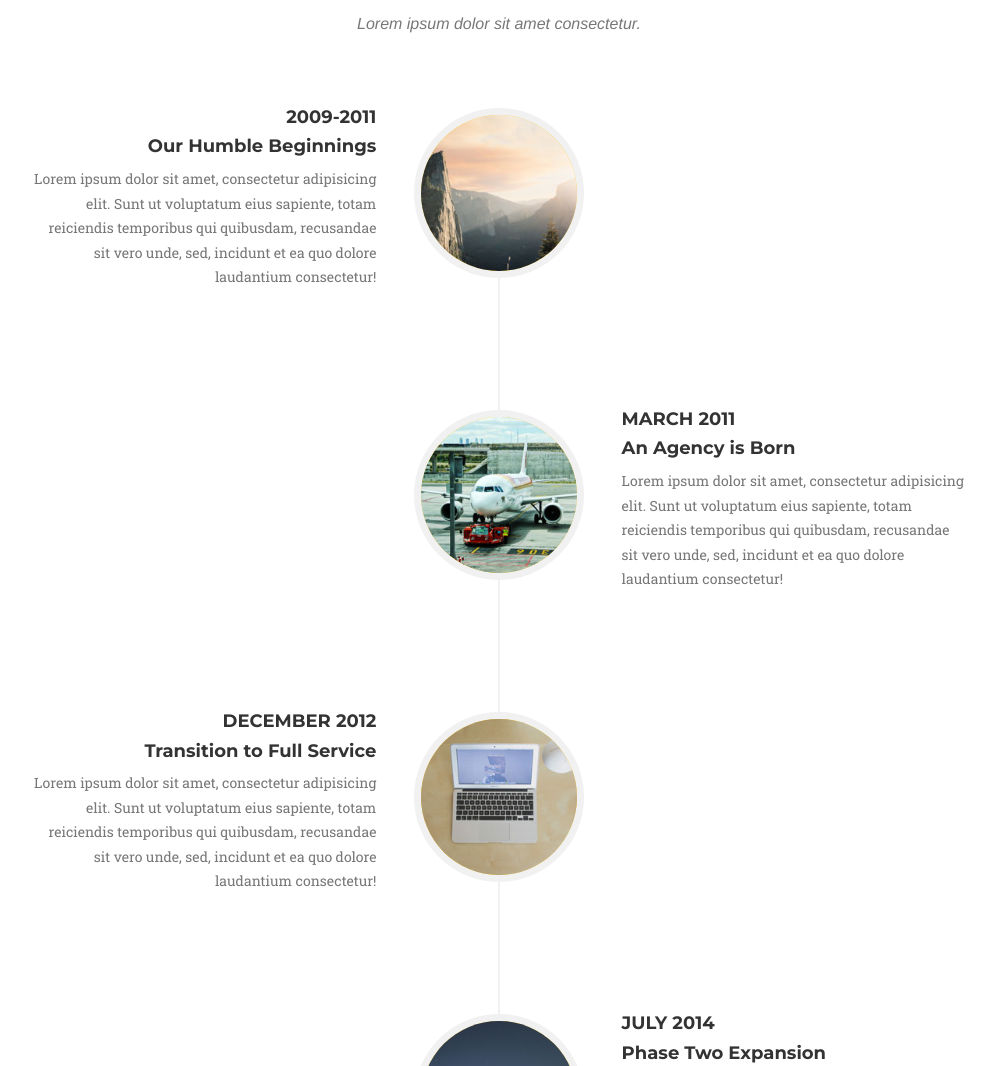
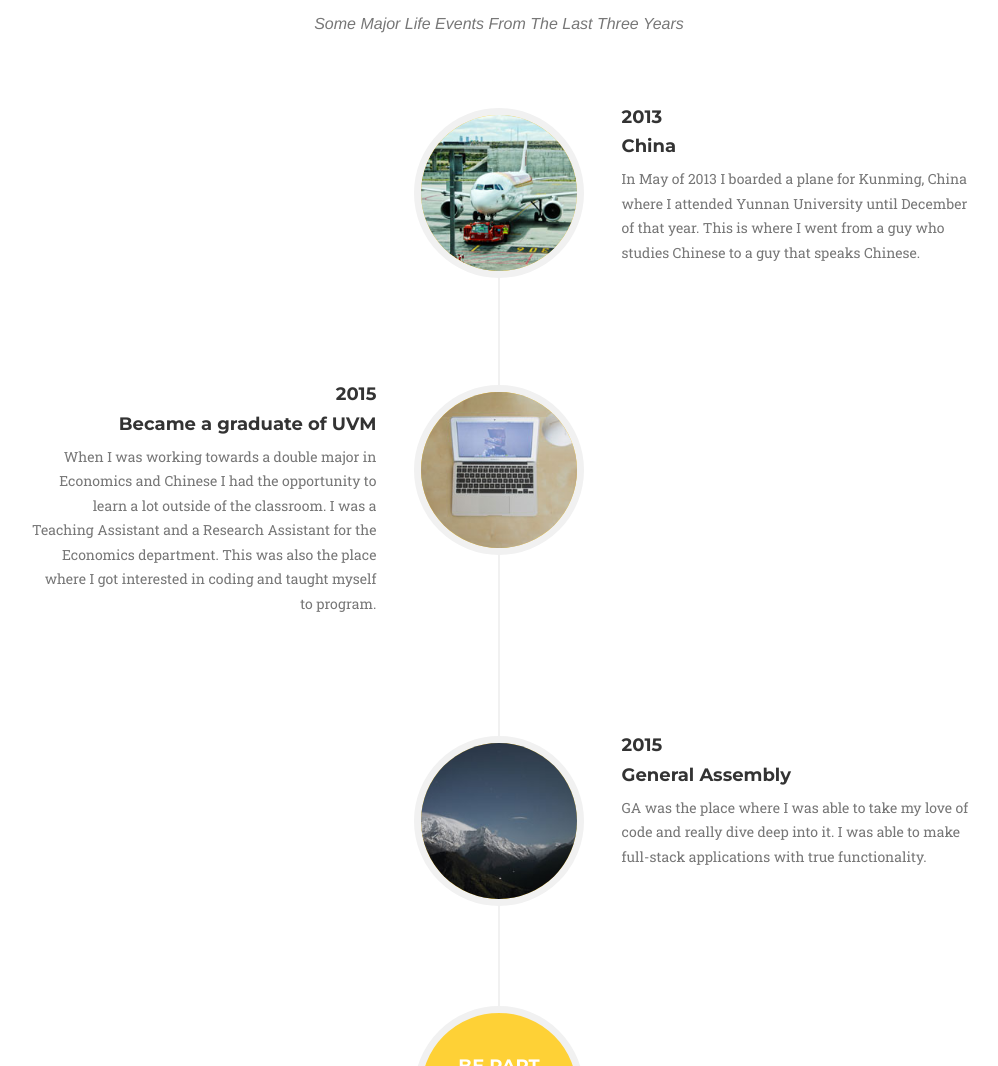
Before and after one commit to joebegley15/About, a plain HTML site: page index.html in a window 1280 px wide. Shown: the part 2940-4006 px from the top of the page, without its empty margins (141-1139 px from the left). Drawn offline with nearby package versions, Linux system fonts and the light colour scheme; a web font is replaced by a local one.

Commit message:
Updated the About Me section and linked to social media.

```diff
--- a/index.html
+++ b/index.html
@@ -224,37 +224,23 @@
             <div class="row">
                 <div class="col-lg-12 text-center">
                     <h2 class="section-heading">About</h2>
-                    <h3 class="section-subheading text-muted">Lorem ipsum dolor sit amet consectetur.</h3>
+                    <h3 class="section-subheading text-muted">Some Major Life Events From The Last Three Years</h3>
                 </div>
             </div>
             <div class="row">
                 <div class="col-lg-12">
                     <ul class="timeline">
-                        <li>
-                            <div class="timeline-image">
-                                <img class="img-circle img-responsive" src="img/about/1.jpg" alt="">
-                            </div>
-                            <div class="timeline-panel">
-                                <div class="timeline-heading">
-                                    <h4>2009-2011</h4>
-                                    <h4 class="subheading">Our Humble Beginnings</h4>
-                                </div>
-                                <div class="timeline-body">
-                                    <p class="text-muted">Lorem ipsum dolor sit amet, consectetur adipisicing elit. Sunt ut voluptatum eius sapiente, totam reiciendis temporibus qui quibusdam, recusandae sit vero unde, sed, incidunt et ea quo dolore laudantium consectetur!</p>
-                                </div>
-                            </div>
-                        </li>
                         <li class="timeline-inverted">
                             <div class="timeline-image">
                                 <img class="img-circle img-responsive" src="img/about/2.jpg" alt="">
                             </div>
                             <div class="timeline-panel">
                                 <div class="timeline-heading">
-                                    <h4>March 2011</h4>
-                                    <h4 class="subheading">An Agency is Born</h4>
+                                    <h4>2013</h4>
+                                    <h4 class="subheading">China</h4>
                                 </div>
                                 <div class="timeline-body">
-                                    <p class="text-muted">Lorem ipsum dolor sit amet, consectetur adipisicing elit. Sunt ut voluptatum eius sapiente, totam reiciendis temporibus qui quibusdam, recusandae sit vero unde, sed, incidunt et ea quo dolore laudantium consectetur!</p>
+                                    <p class="text-muted">In May of 2013 I boarded a plane for Kunming, China where I attended Yunnan University until December of that year. This is where I went from a guy who studies Chinese to a guy that speaks Chinese.</p>
                                 </div>
                             </div>
                         </li>
@@ -264,11 +250,11 @@
                             </div>
                             <div class="timeline-panel">
                                 <div class="timeline-heading">
-                                    <h4>December 2012</h4>
-                                    <h4 class="subheading">Transition to Full Service</h4>
+                                    <h4>2015</h4>
+                                    <h4 class="subheading">Became a graduate of UVM</h4>
                                 </div>
                                 <div class="timeline-body">
-                                    <p class="text-muted">Lorem ipsum dolor sit amet, consectetur adipisicing elit. Sunt ut voluptatum eius sapiente, totam reiciendis temporibus qui quibusdam, recusandae sit vero unde, sed, incidunt et ea quo dolore laudantium consectetur!</p>
+                                    <p class="text-muted">When I was working towards a double major in Economics and Chinese I had the opportunity to learn a lot outside of the classroom. I was a Teaching Assistant and a Research Assistant for the Economics department. This was also the place where I got interested in coding and taught myself to program.</p>
                                 </div>
                             </div>
                         </li>
@@ -278,18 +264,18 @@
                             </div>
                             <div class="timeline-panel">
                                 <div class="timeline-heading">
-                                    <h4>July 2014</h4>
-                                    <h4 class="subheading">Phase Two Expansion</h4>
+                                    <h4>2015</h4>
+                                    <h4 class="subheading">General Assembly</h4>
                                 </div>
                                 <div class="timeline-body">
-                                    <p class="text-muted">Lorem ipsum dolor sit amet, consectetur adipisicing elit. Sunt ut voluptatum eius sapiente, totam reiciendis temporibus qui quibusdam, recusandae sit vero unde, sed, incidunt et ea quo dolore laudantium consectetur!</p>
+                                    <p class="text-muted">GA was the place where I was able to take my love of code and really dive deep into it. I was able to make full-stack applications with true functionality.  </p>
                                 </div>
                             </div>
                         </li>
                         <li class="timeline-inverted">
                             <div class="timeline-image">
                                 <h4>Be Part
-                                    <br>Of Our
+                                    <br>Of My
                                     <br>Story!</h4>
                             </div>
                         </li>
@@ -307,15 +293,11 @@
                 </div>
                 <div class="col-md-4">
                     <ul class="list-inline social-buttons">
-                        <li><a href="#"><i class="fa fa-twitter"></i></a>
+                        <li><a href="https://twitter.com/Bigjoebegs"><i class="fa fa-twitter"></i></a>
                         </li>
-                        <li><a href="#"><i class="fa fa-facebook"></i></a>
+                        <li><a href="https://www.linkedin.com/profile/view?id=AAIAABH8ZpQBvk9uMlqwjq_x8vOZFz5Q1JnLowc&trk=nav_responsive_tab_profile_pic"><i class="fa fa-linkedin"></i></a>
                         </li>
-                        <li><a href="#"><i class="fa fa-linkedin"></i></a>
-                        </li>
-                        <li><a href="#"><i class="fa fa-github"></i></a>
-                        </li>
-                        <li><a href="#"><i class="fa fa-instagram"></i></a>
+                        <li><a href="https://github.com/joebegley15"><i class="fa fa-github"></i></a>
                         </li>
                     </ul>
                 </div>
```
